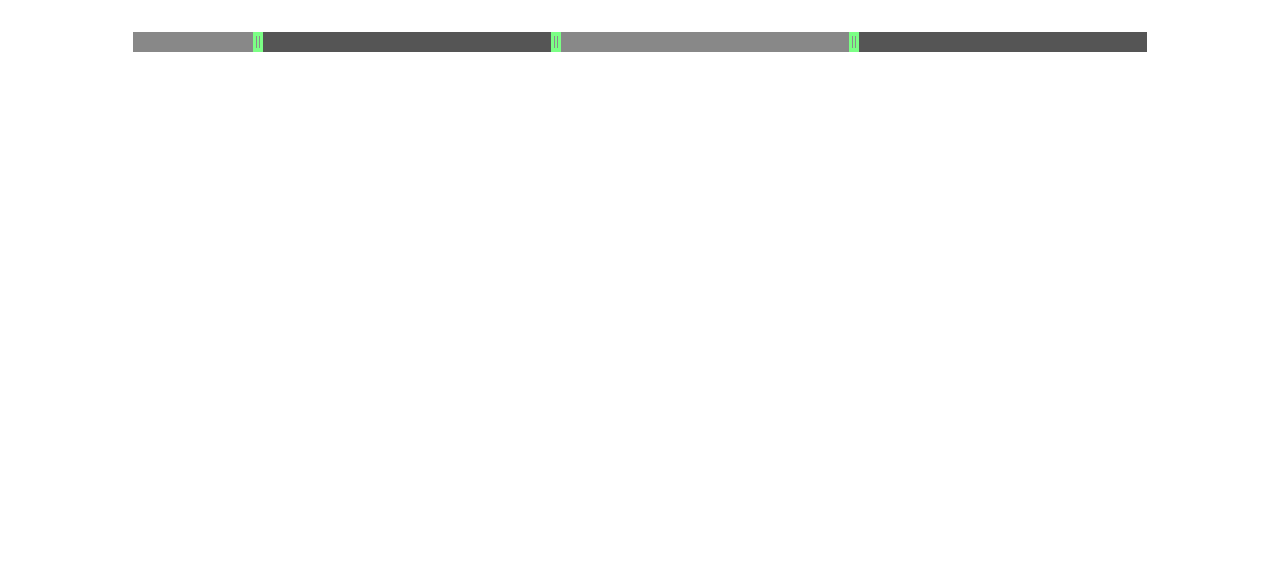
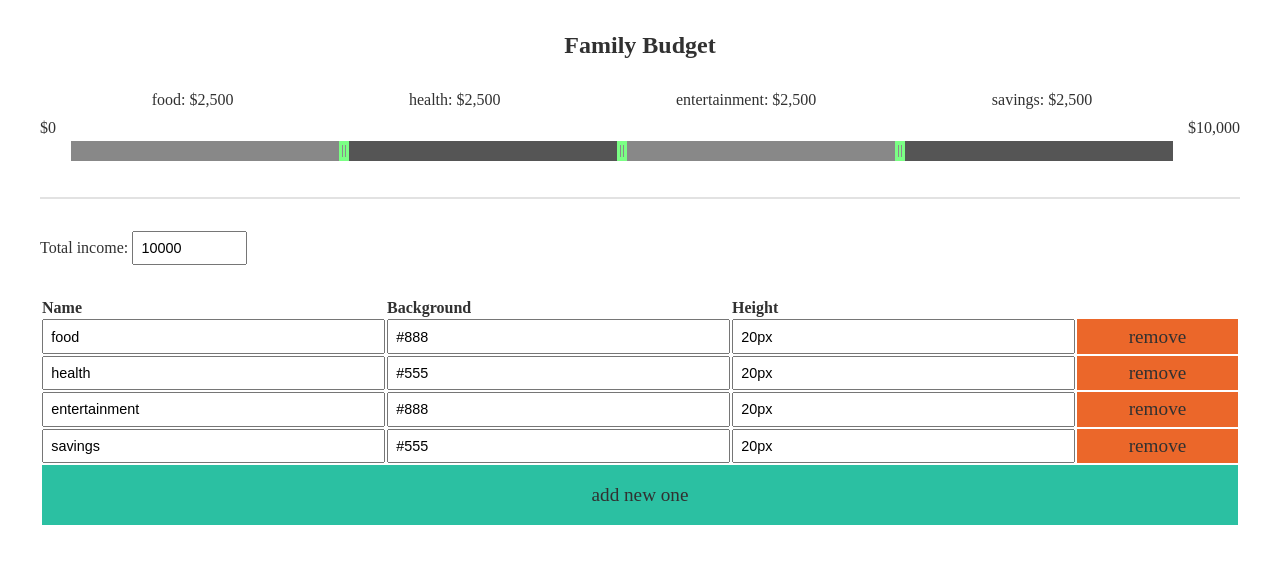
Before and after one commit to iktash/range-delimiter, a plain HTML site: page index.html in a window 1280 px wide. Drawn offline with Linux system fonts and the light colour scheme.

Commit message:
change directive bindings and add demo

```diff
--- /dev/null
+++ b/app.js
@@ -0,0 +1,86 @@
+var app = angular.module("budget", ["range-delimiter"]);
+
+app.filter("cropZeros", function() {
+    return function(input) {
+        return input.replace(/0$|\.00$/, "");
+    }
+});
+
+app.directive("grow", function() {
+    return {
+        restrict: "A",
+        scope: {
+            grow: "="
+        },
+        link: function(scope, elem, attrs) {
+            scope.$watch("grow", function(new_value) {
+                elem.css("flex-grow", new_value);
+            });
+        }
+    }
+});
+
+app.controller("cont", function($scope) {
+    $scope.total_money = 10000;
+    $scope.categories = [
+        {
+            name: "food",
+            background: "#888",
+            height: '20px'
+        },
+        {
+            name: "health",
+            background: "#555",
+            height: '20px'
+        },
+        {
+            name: "entertainment",
+            background: "#888",
+            height: '20px'
+        },
+        {
+            name: "savings",
+            background: "#555",
+            height: '20px'
+        }
+    ];
+
+    $scope.$watch("categories", function() {
+        calcCategories();
+    }, true);
+
+    $scope.$watch("total_money", function() {
+        calcCategories();
+    });
+
+    var calcCategories = function() {
+        var total = calcTotal();
+
+        for (var i = 0; i < $scope.categories.length; i++) {
+            var percents = $scope.categories[i].range_width / total;
+            $scope.categories[i].percents = percents;
+            $scope.categories[i].share = $scope.total_money * percents;
+        }
+    }
+
+    var calcTotal = function() {
+        var total = 0;
+        for (var i = 0; i < $scope.categories.length; i++) {
+            total += $scope.categories[i].range_width;
+        }
+
+        return total;
+    }
+
+    $scope.removeCategory = function(category) {
+        var index = $scope.categories.indexOf(category);
+
+        if (index != -1) {
+            $scope.categories.splice(index, 1);
+        }
+    }
+
+    $scope.addCategory = function() {
+        $scope.categories.push({name: "new name", background: "#888"});
+    }
+});
--- a/index.css
+++ b/index.css
@@ -10,9 +10,23 @@ body {
     color: #313131;
 }
 
+input {
+    width: 8em;
+    font-size: 0.9em;
+    padding: 0.5em;
+}
+
+hr {
+    border: 1px solid #e2e2e2;
+}
+
 .cont {
     max-width: 1200px;
     margin: auto;
+}
+
+.wide {
+    width: 100%;
 }
 
 .top-margin {
@@ -22,3 +36,48 @@ body {
 .txt-center {
     text-align: center;
 }
+.txt-left {
+    text-align: left;
+}
+
+.flex-cont {
+    display: flex;
+}
+.flex-col {
+    flex-direction: column;
+}
+.grow-0 {
+    flex-grow: 0;
+}
+.grow-100 {
+    flex-grow: 1;
+}
+.al-self-center {
+    align-self: center;
+}
+
+.pad-right {
+    padding-right: 0.5em;
+}
+.pad-left {
+    padding-left: 0.5em;
+}
+
+.btn {
+    padding: 0 1em;
+    cursor: pointer;
+    font-size: 1.2em;
+}
+.btn--remove {
+    background-color: #eb672a;
+}
+.btn--remove:hover {
+    background-color: #eb2a2a;
+}
+.btn--add {
+    background-color: #2bc0a2;
+    padding: 1em;
+}
+.btn--add:hover {
+    background-color: #03e2b5;
+}
--- a/index.html
+++ b/index.html
@@ -9,20 +9,59 @@
 
     <script type="text/javascript" src="angular.min.js"></script>
     <script type="text/javascript" src="range-delimiter.js"></script>
+    <script type="text/javascript" src="app.js"></script>
 </head>
-<body data-ng-app="range-delimiter">
+<body data-ng-app="budget" data-ng-controller="cont">
 
 <div class="cont top-margin txt-center">
 
-    <range-delimiter
-        data-parts="[
-            {'background': '#888', 'width': '10%', height: '20px'},
-            '#555',
-            '#888',
-            '#555'
-        ]"
-        data-ng-model="parts"
-    ></range-delimiter>
+    <h2>Family Budget</h2>
+
+    <div class="top-margin flex-cont">
+        <span class="grow-0 al-self-center pad-right">{{ 0 | currency | cropZeros }}</span>
+
+        <div class="flex-cont grow-100 flex-col">
+            <div class="flex-cont">
+                <span
+                    data-ng-repeat="cat in categories"
+                    data-grow="cat.percents"
+                >
+                    {{ cat.name }}: {{ cat.share | currency | cropZeros }}
+                </span>
+            </div>
+
+            <range-delimiter
+                data-ranges="categories"
+                class="top-margin"
+            ></range-delimiter>
+        </div>
+
+        <span class="grow-0 al-self-center pad-left">{{ total_money | currency | cropZeros }}</span>
+    </div>
+
+    <hr class="top-margin">
+
+    <div class="top-margin txt-left">
+        Total income: <input type="number" data-ng-model="total_money" step="0.1">
+    </div>
+
+    <table class="wide top-margin txt-left">
+        <tr>
+            <th>Name</th>
+            <th>Background</th>
+            <th>Height</th>
+            <th></th>
+        </tr>
+        <tr data-ng-repeat="cat in categories">
+            <td><input type="text" data-ng-model="cat.name" class="wide"></td>
+            <td><input type="text" data-ng-model="cat.background" class="wide"></td>
+            <td><input type="text" data-ng-model="cat.height" class="wide"></td>
+            <td data-ng-click="removeCategory(cat)" class="btn btn--remove txt-center">remove</td>
+        </tr>
+        <tr>
+            <td colspan="4" data-ng-click="addCategory()" class="btn btn--add txt-center">add new one</td>
+        </tr>
+    </table>
 
 </div>
 
--- a/range-delimiter.js
+++ b/range-delimiter.js
@@ -95,20 +95,24 @@ app.service("Slider", function() {
     }
 });
 
-app.directive("rangeDelimiter", function($parse, RangePart, Slider, $timeout) {
-    var ranges = [];
-    var sliders = [];
+app.directive("rangeDelimiter", function(RangePart, Slider, $timeout) {
+
 
     return {
         restrict: "E",
         replace: true,
         template: "<div class='range-cont'></div>",
-        require: "ngModel",
-        compile: function(elem, attrs) {
-            var parts = $parse(attrs.parts)();
-
+        scope: {
+            ranges: "="
+        },
+        link: function(scope, elem, attrs) {
+            var init = function() {
+                var ranges = [];
+                var sliders = [];
+                var parts = scope.ranges;
                 var length = Object.keys(parts).length;
                 var count = 0;
+
                 for (var title in parts) {
                     count++;
 
@@ -149,34 +153,43 @@ app.directive("rangeDelimiter", function($parse, RangePart, Slider, $timeout) {
                     }
                 }
 
-            return function (scope, elem, attrs, ngModel) {
-                if (! ngModel) {
-                    return;
-                }
-
                 angular.element(document).bind("mouseup", function(e) {
                     angular.element(document).unbind("mousemove");
                 });
 
-                scope.widths = [];
-                scope.applyWidths = function() {
-                    ngModel.$setViewValue(scope.widths);
-                }
-
                 $timeout(function() {
-                    for (var i = 0; i < ranges.length; i++) {
-                        scope.widths[i] = ranges[i].rect().width;
+                    for (var i = 0; i < scope.ranges.length; i++) {
+                        scope.ranges[i].range_width = ranges[i].rect().width;
 
                         (function(i) {
                             ranges[i].updateModel = function(width) {
-                                scope.widths[i] = width;
-                                scope.$apply(scope.applyWidths);
+                                scope.$apply(function() {
+                                    scope.ranges[i].range_width = width;
+                                });
                             }
                         })(i);
                     };
-                    scope.applyWidths();
                 });
             }
+
+            scope.$watchCollection(
+                function($scope) {
+                    var res = [];
+                    for (var i = 0; i < $scope.ranges.length; i++) {
+                        res.push($scope.ranges[i].background);
+                        res.push($scope.ranges[i].height);
+                        res.push($scope.ranges[i].width);
+                    }
+
+                    return res;
+                }
+                , function() {
+                    elem.empty();
+                    init();
+                }
+            );
+
+            init();
         }
     }
 });
```
Lines whose indentation alone changed are shown as unchanged.
